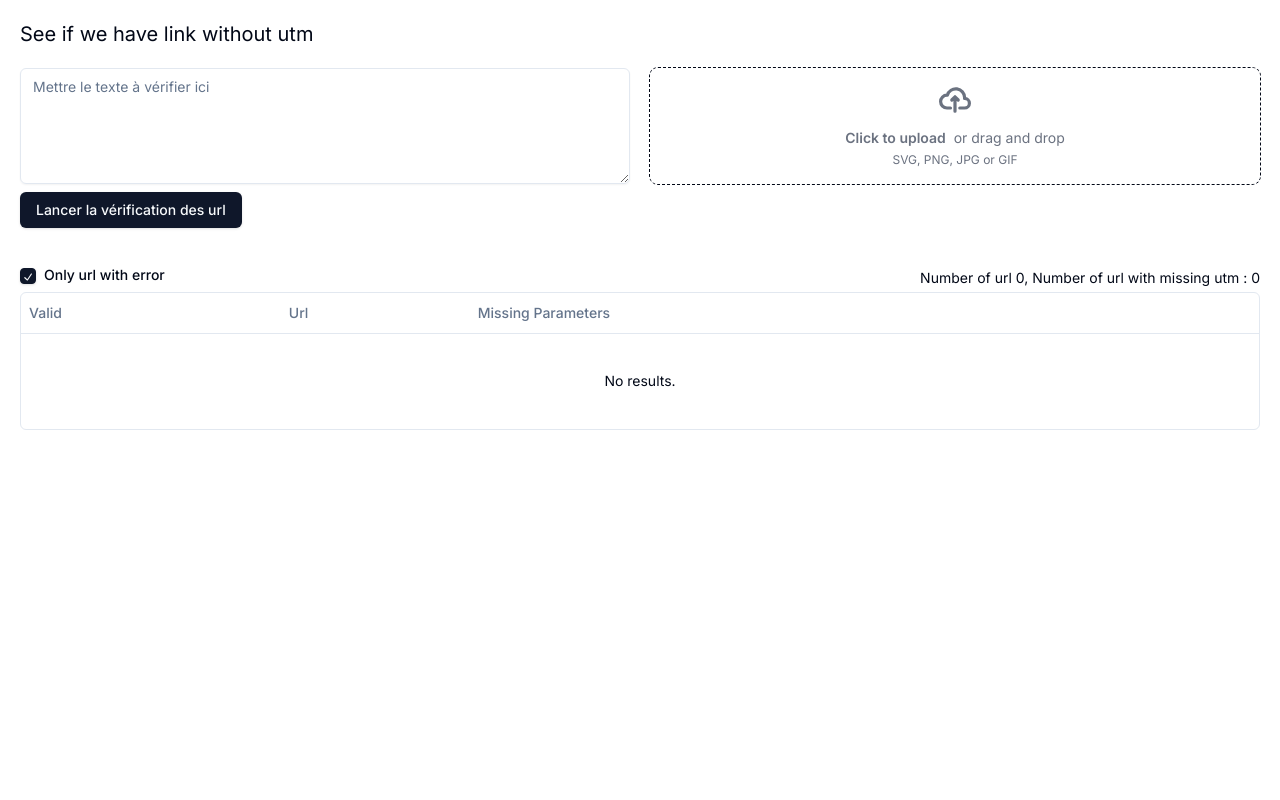
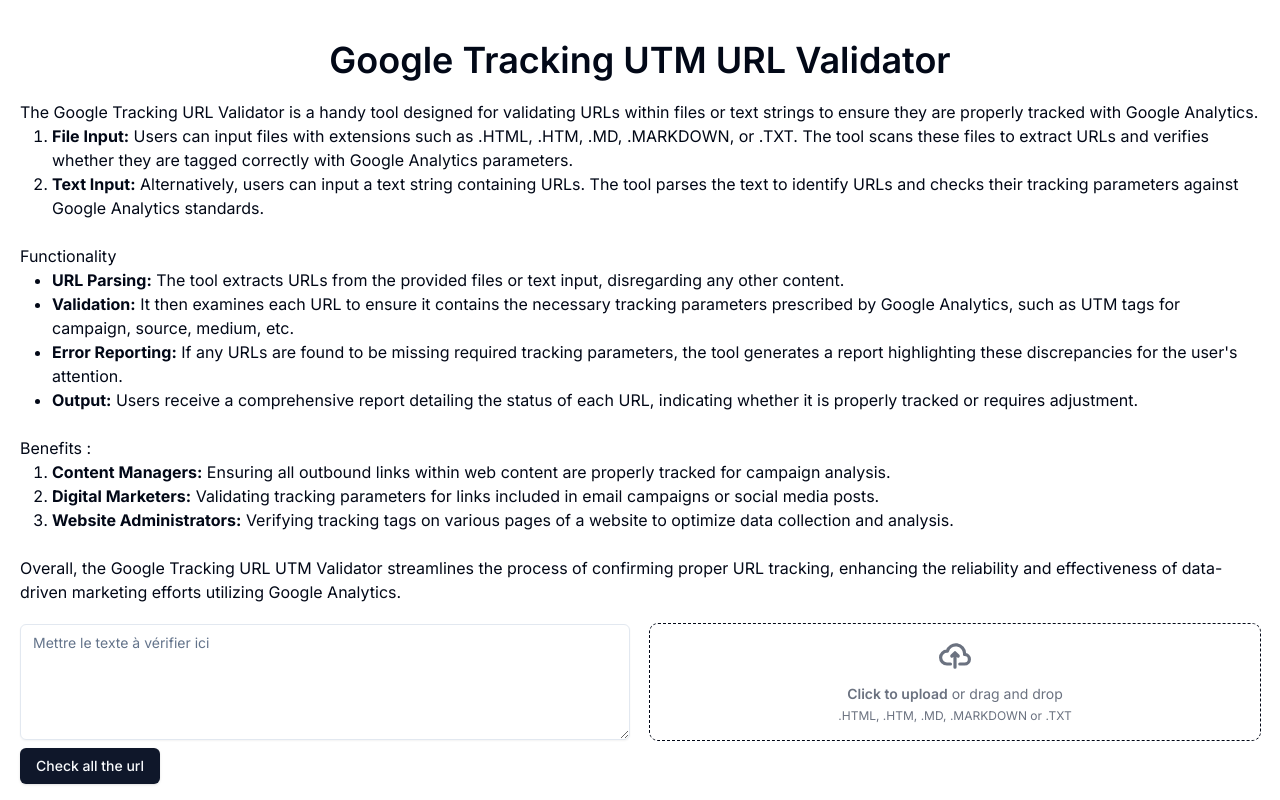
Before and after one commit to AbderrahmaneMouzoune/google-tracking-utm-url-validator, a Next.js app: page / in a window 1280 px wide. Shown: the top 800 px of the page. Built offline with nearby package versions, Linux system fonts and the light colour scheme.

Commit message:
add some description to the tools

```diff
--- a/src/app/layout.tsx
+++ b/src/app/layout.tsx
@@ -5,7 +5,7 @@
 const inter = Inter({ subsets: ["latin"] })
 
 export const metadata: Metadata = {
-  title: "Utm checker",
+  title: "Google Tracking UTM URL Validator",
   description: "Simple tool to check if you miss some utm marketing link",
 }
 
--- a/src/app/page.tsx
+++ b/src/app/page.tsx
@@ -25,7 +25,86 @@
 
   return (
     <main className="container p-5">
-      <h1 className="text-xl">See if we have link without utm</h1>
+      <h1 className="text-4xl text-center font-semibold my-5">
+        Google Tracking UTM URL Validator
+      </h1>
+
+      <div>
+        <p>
+          The Google Tracking URL Validator is a handy tool designed for
+          validating URLs within files or text strings to ensure they are
+          properly tracked with Google Analytics.
+        </p>
+
+        <ol className="list-decimal pl-8">
+          <li>
+            <strong>File Input:</strong> Users can input files with extensions
+            such as .HTML, .HTM, .MD, .MARKDOWN, or .TXT. The tool scans these
+            files to extract URLs and verifies whether they are tagged correctly
+            with Google Analytics parameters.
+          </li>
+          <li>
+            <strong>Text Input:</strong> Alternatively, users can input a text
+            string containing URLs. The tool parses the text to identify URLs
+            and checks their tracking parameters against Google Analytics
+            standards.
+          </li>
+        </ol>
+
+        <br />
+
+        <h2>Functionality</h2>
+
+        <ul className="list-disc pl-8">
+          <li>
+            <strong>URL Parsing:</strong> The tool extracts URLs from the
+            provided files or text input, disregarding any other content.
+          </li>
+          <li>
+            <strong>Validation:</strong> It then examines each URL to ensure it
+            contains the necessary tracking parameters prescribed by Google
+            Analytics, such as UTM tags for campaign, source, medium, etc.
+          </li>
+          <li>
+            <strong>Error Reporting:</strong> If any URLs are found to be
+            missing required tracking parameters, the tool generates a report
+            highlighting these discrepancies for the user's attention.
+          </li>
+          <li>
+            <strong>Output:</strong> Users receive a comprehensive report
+            detailing the status of each URL, indicating whether it is properly
+            tracked or requires adjustment.
+          </li>
+        </ul>
+
+        <br />
+
+        <h2>Benefits :</h2>
+
+        <ul className="list-decimal pl-8">
+          <li>
+            <strong>Content Managers:</strong> Ensuring all outbound links
+            within web content are properly tracked for campaign analysis.
+          </li>
+          <li>
+            <strong>Digital Marketers:</strong> Validating tracking parameters
+            for links included in email campaigns or social media posts.
+          </li>
+          <li>
+            <strong>Website Administrators:</strong> Verifying tracking tags on
+            various pages of a website to optimize data collection and analysis.
+          </li>
+        </ul>
+
+        <br />
+
+        <p>
+          Overall, the Google Tracking URL UTM Validator streamlines the process
+          of confirming proper URL tracking, enhancing the reliability and
+          effectiveness of data-driven marketing efforts utilizing Google
+          Analytics.
+        </p>
+      </div>
 
       <form onSubmit={handleSubmitForm} className="mt-5">
         <section className="grid grid-cols-2 gap-5">
@@ -36,7 +115,7 @@
           <UtmFileUpload addFiles={setFiles} />
         </section>
         <Button type="submit" className="mt-2">
-          Lancer la vérification des url
+          Check all the url
         </Button>
       </form>
 
--- a/src/components/utm-file-upload.tsx
+++ b/src/components/utm-file-upload.tsx
@@ -20,6 +20,9 @@
   }
 
   const dropZoneConfig = {
+    accept: {
+      "text/html": [".html", ".htm", ".txt", ".md", ".markdown"],
+    },
     maxFiles: 5,
     maxSize: 1024 * 1024 * 4,
     multiple: true,
@@ -70,11 +73,10 @@
         />
       </svg>
       <p className="mb-1 text-sm text-gray-500 dark:text-gray-400">
-        <span className="font-semibold">Click to upload</span>
-        &nbsp; or drag and drop
+        <span className="font-semibold">Click to upload</span> or drag and drop
       </p>
       <p className="text-xs text-gray-500 dark:text-gray-400">
-        SVG, PNG, JPG or GIF
+        .HTML, .HTM, .MD, .MARKDOWN or .TXT
       </p>
     </>
   )
```
